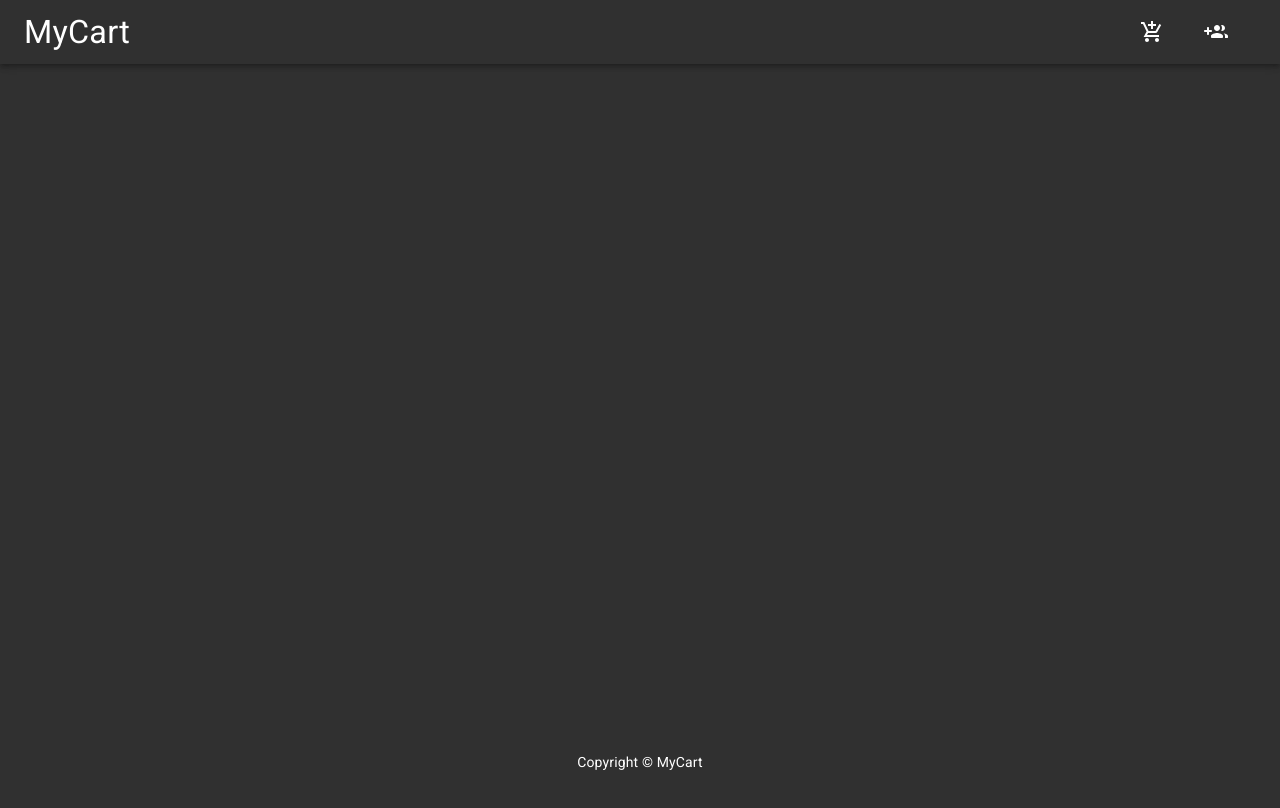
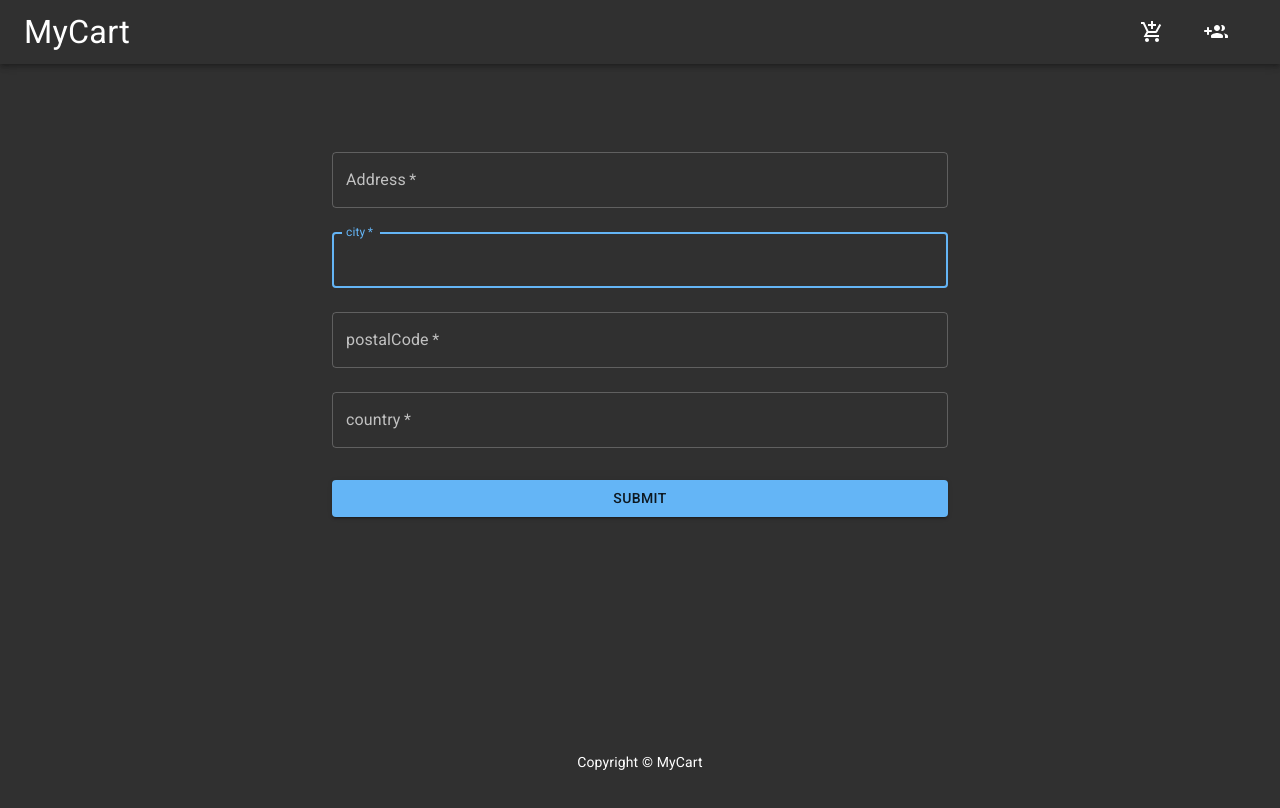
Before and after one commit to SoumavaBanerjee/MyCart, a React (Create React App) app in the folder client/: page /shipping in a window 1280 px wide. Shown: the top 808 px of the page. Built offline with nearby package versions, Linux system fonts and the light colour scheme.

Commit message:
root style changes in input

```diff
--- a/client/src/App.tsx
+++ b/client/src/App.tsx
@@ -14,6 +14,10 @@ import CartScreen from "./Screens/Cart/CartScreen";
 import SignInScreen from "./Screens/SignIn/SignInScreen";
 import RegistrationScreen from "./Screens/Register/RegistrationScreen";
 import UserProfileScreen from "./Screens/UserProfile/Profile";
+import ShippingScreen from "./Screens/Shipping/ShippingScreen";
+
+// reset autocomplete background colors by chrome
+import "./app.css";
 
 const App = () => {
   const classes = useStyles();
@@ -31,6 +35,7 @@ const App = () => {
             <Route path="/profile" component={UserProfileScreen} />
             <Route path="/product/:id" component={ProductScreen} />
             <Route path="/cart/:id?" component={CartScreen} />
+            <Route path="/shipping" component={ShippingScreen} />
           </main>
         </Container>
         <Footer />
--- a/client/src/Components/FormContainer/index.tsx
+++ b/client/src/Components/FormContainer/index.tsx
@@ -19,7 +19,7 @@ const FormContainer: React.FC<props> = ({ children, image }) => {
           </Grid>
         </>
       ) : (
-        <Grid xs={12} md={6}>
+        <Grid item xs={12} md={6}>
           {children}
         </Grid>
       )}
--- /dev/null
+++ b/client/src/Screens/Shipping/ShippingScreen.tsx
@@ -0,0 +1,126 @@
+import React, { FC, useEffect } from "react";
+import Button from "@material-ui/core/Button";
+import TextField from "@material-ui/core/TextField";
+import Grid from "@material-ui/core/Grid";
+import Typography from "@material-ui/core/Typography";
+import { LinearProgress, Paper } from "@material-ui/core";
+import { Alert } from "@material-ui/lab";
+
+import * as yup from "yup";
+import { useFormik } from "formik";
+
+import { Link, RouteComponentProps } from "react-router-dom";
+import FormContainer from "../../Components/FormContainer";
+import useStyles from "./styles";
+
+interface Prop extends RouteComponentProps {}
+
+const ShippingScreen: FC<Prop> = ({ location, history }) => {
+  const classes = useStyles();
+
+  const validationSchema = yup.object({
+    address: yup.string().required(),
+    city: yup.string().required(),
+    postalCode: yup.string().required(),
+    country: yup.string().required(),
+  });
+
+  const formik = useFormik({
+    initialValues: {
+      address: "",
+      city: "",
+      postalCode: "",
+      country: "",
+    },
+    validationSchema: validationSchema,
+    onSubmit: (values) => {
+      console.log(values);
+    },
+  });
+
+  return (
+    <>
+      <FormContainer>
+        <div className={classes.paper}>
+          <form
+            onSubmit={(e) => {
+              e.preventDefault();
+              formik.handleSubmit();
+            }}
+            className={classes.form}
+            noValidate
+            autoComplete="on"
+          >
+            <TextField
+              variant="outlined"
+              margin="normal"
+              required
+              fullWidth
+              id="address"
+              label="Address"
+              name="address"
+              autoFocus
+              value={formik.values.address}
+              onChange={formik.handleChange}
+              error={formik.touched.address && Boolean(formik.errors.address)}
+              helperText={formik.touched.address && formik.errors.address}
+            />
+            <TextField
+              variant="outlined"
+              margin="normal"
+              required
+              fullWidth
+              id="city"
+              label="city"
+              name="city"
+              autoFocus
+              value={formik.values.city}
+              onChange={formik.handleChange}
+              error={formik.touched.city && Boolean(formik.errors.city)}
+              helperText={formik.touched.city && formik.errors.city}
+            />
+            <TextField
+              variant="outlined"
+              margin="normal"
+              required
+              fullWidth
+              name="postalCode"
+              value={formik.values.postalCode}
+              onChange={formik.handleChange}
+              error={
+                formik.touched.postalCode && Boolean(formik.errors.postalCode)
+              }
+              helperText={formik.touched.postalCode && formik.errors.postalCode}
+              label="postalCode"
+              id="postalCode"
+            />
+            <TextField
+              variant="outlined"
+              margin="normal"
+              required
+              fullWidth
+              name="country"
+              value={formik.values.country}
+              onChange={formik.handleChange}
+              error={formik.touched.country && Boolean(formik.errors.country)}
+              helperText={formik.touched.country && formik.errors.country}
+              label="country"
+              id="country"
+            />
+            <Button
+              type="submit"
+              fullWidth
+              variant="contained"
+              color="primary"
+              className={classes.submit}
+            >
+              Submit
+            </Button>
+          </form>
+        </div>
+      </FormContainer>
+    </>
+  );
+};
+
+export default ShippingScreen;
--- /dev/null
+++ b/client/src/Screens/Shipping/styles.ts
@@ -0,0 +1,25 @@
+import { makeStyles } from "@material-ui/core/styles";
+
+export default makeStyles((theme) => ({
+  paper: {
+    marginTop: theme.spacing(8),
+    display: "flex",
+    flexDirection: "column",
+    alignItems: "center",
+  },
+  avatar: {
+    margin: theme.spacing(1),
+    backgroundColor: theme.palette.secondary.main,
+  },
+  form: {
+    width: "100%", // Fix IE 11 issue.
+    marginTop: theme.spacing(1),
+  },
+  submit: {
+    margin: theme.spacing(3, 0, 2),
+  },
+  shippingPaper: {
+    padding: "0 8px",
+    borderRadius: "3px",
+  },
+}));
--- a/client/src/Screens/UserProfile/Profile.tsx
+++ b/client/src/Screens/UserProfile/Profile.tsx
@@ -13,7 +13,12 @@ import PersonIcon from "@material-ui/icons/Person";
 import * as yup from "yup";
 import { useFormik } from "formik";
 
-import { Link, RouteComponentProps } from "react-router-dom";
+import {
+  Link,
+  RouteComponentProps,
+  useLocation,
+  useHistory,
+} from "react-router-dom";
 
 import useAction from "../../hooks/useAction";
 import { useTypedSelector } from "../../hooks/useTypedSelector";
@@ -22,8 +27,10 @@ import useStyles from "./styles";
 
 interface Prop extends RouteComponentProps {}
 
-const ProfileScreen: FC<Prop> = ({ location, history }) => {
+const ProfileScreen: FC<Prop> = () => {
   const classes = useStyles();
+  const history = useHistory();
+  const location = useLocation();
   const notMobileDevice = useMediaQuery("(min-width:600px)");
   const [selectedTab, setSelectedTab] = useState(0);
 
@@ -46,9 +53,11 @@ const ProfileScreen: FC<Prop> = ({ location, history }) => {
 
   const { fetchUserDetails, updateUserDetails } = useAction();
 
-  const { data, error, loading } = useTypedSelector(
+  const fetchedUserProfile = useTypedSelector(
     (state) => state.fetchUserProfile
   );
+
+  const { data: fetchedData } = fetchedUserProfile;
 
   const userLoginDetail = useTypedSelector((state) => state.userLogin);
   const { data: userInfo } = userLoginDetail;
@@ -61,8 +70,8 @@ const ProfileScreen: FC<Prop> = ({ location, history }) => {
 
   const formik = useFormik({
     initialValues: {
-      name: data?.name || "",
-      email: data?.email || "",
+      name: fetchedData?.name || "",
+      email: fetchedData?.email || "",
       password: "",
       confirmPassword: "",
     },
@@ -76,19 +85,19 @@ const ProfileScreen: FC<Prop> = ({ location, history }) => {
     if (!userInfo) {
       history.push("/login");
     } else {
-      if (!data) {
+      if (!fetchedData) {
         fetchUserDetails("profile");
       } else {
-        formik.setFieldValue("name", data.name, false);
-        formik.setFieldValue("email", data.email, false);
+        formik.setFieldValue("name", fetchedData.name);
+        formik.setFieldValue("email", fetchedData.email);
       }
     }
     // eslint-disable-next-line react-hooks/exhaustive-deps
-  }, [history, userInfo, data]);
+  }, [history, fetchUserDetails, userInfo, fetchedData]);
 
   return (
     <>
-      {loading && (
+      {fetchedUserProfile.loading && (
         <LinearProgress
           style={{ marginTop: "4px", marginBottom: "4px" }}
           color="primary"
@@ -117,13 +126,13 @@ const ProfileScreen: FC<Prop> = ({ location, history }) => {
               <Typography component="h1" variant="h5">
                 Profile
               </Typography>
-              {error && (
+              {fetchedUserProfile.error && (
                 <Alert
                   style={{ marginTop: "8px", width: "100%" }}
                   variant="outlined"
                   severity="error"
                 >
-                  {error}
+                  {fetchedUserProfile.error}
                 </Alert>
               )}
               {success && (
--- /dev/null
+++ b/client/src/app.css
@@ -0,0 +1,7 @@
+/* reset chrome injected styles in autocomplete inputs */
+.MuiOutlinedInput-input:-webkit-autofill {
+  caret-color: #ffffe5 !important;
+  border-radius: inherit;
+  -webkit-box-shadow: 0 0 0 100px #303030 inset !important;
+  -webkit-text-fill-color: #ffffe5 !important;
+}
```
